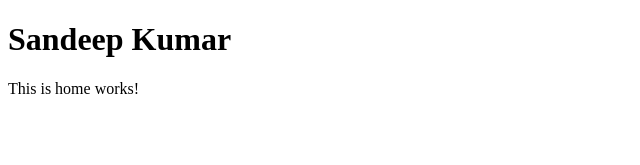
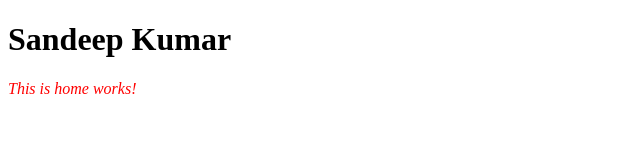
Before and after one commit to SandeepKumar377/angular-practice-WG, an Angular app: page / in a window 1280 px wide. Shown: the top 165 px of the page, without its empty margins (0-640 px from the left). Built offline with nearby package versions, Linux system fonts and the light colour scheme.

Commit message:
Styles Binding

```diff
--- a/src/app/home/home.component.html
+++ b/src/app/home/home.component.html
@@ -1,4 +1,4 @@
-<p>This is home works!</p>
+<p [style]="styleBind">This is home works!</p>
 
 <h1 [class]="myClass"> {{name}}</h1>
 <button (click)="clickSave()" (mouseover)="mouseOver()">Button</button>
--- a/src/app/home/home.component.ts
+++ b/src/app/home/home.component.ts
@@ -11,6 +11,7 @@ export class HomeComponent {
   src='https://images.unsplash.com/photo-1453728013993-6d66e9c9123a?ixlib=rb-1.2.1&ixid=MnwxMjA3fDB8MHxzZWFyY2h8Mnx8bGVuc3xlbnwwfHwwfHw%3D&w=1000&q=80';
   width=200;
   name:string ='Sandeep Kumar';
+  styleBind="color:red;font-style:italic";
 
   employees=['Jack','John','Rock'];
   employee={
```
